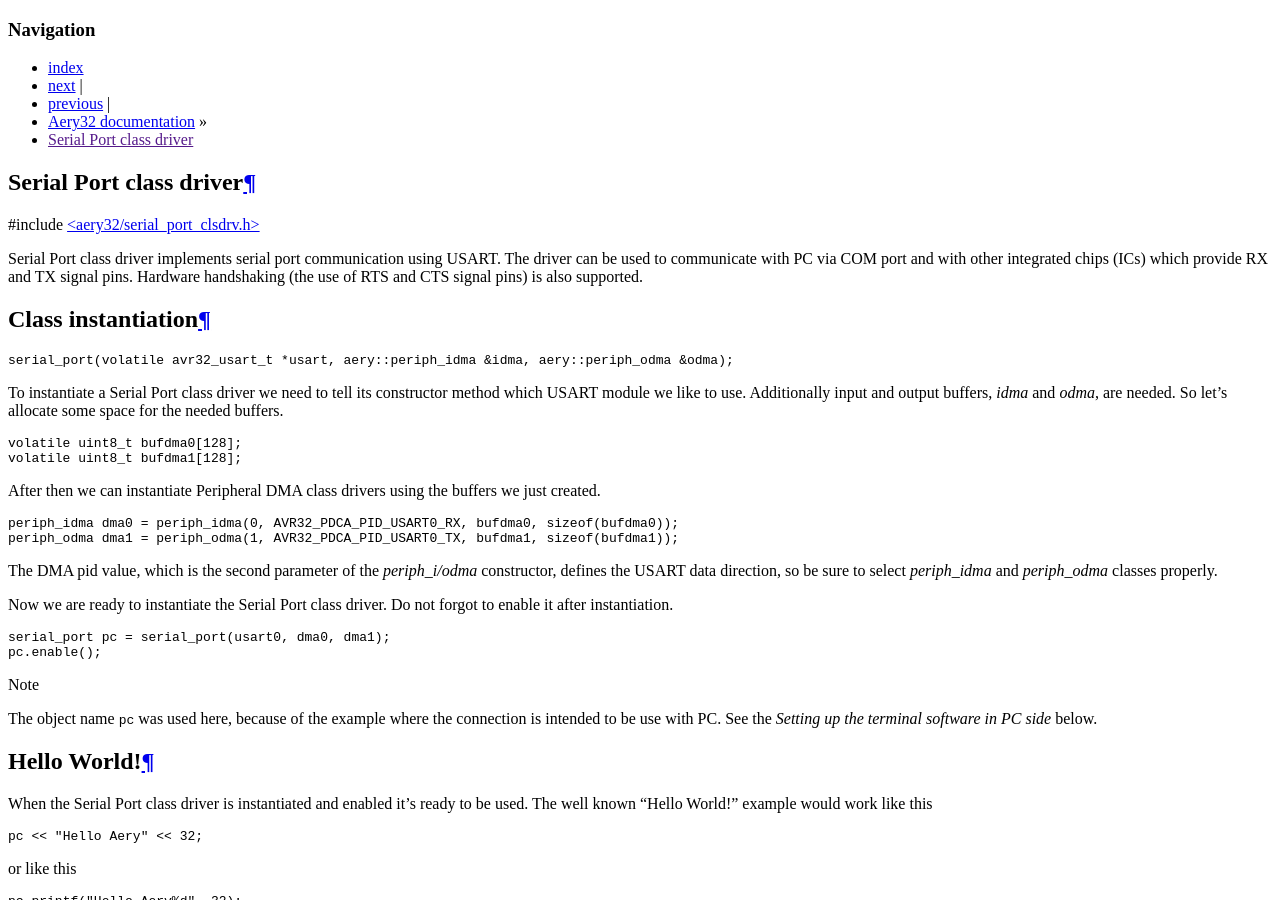
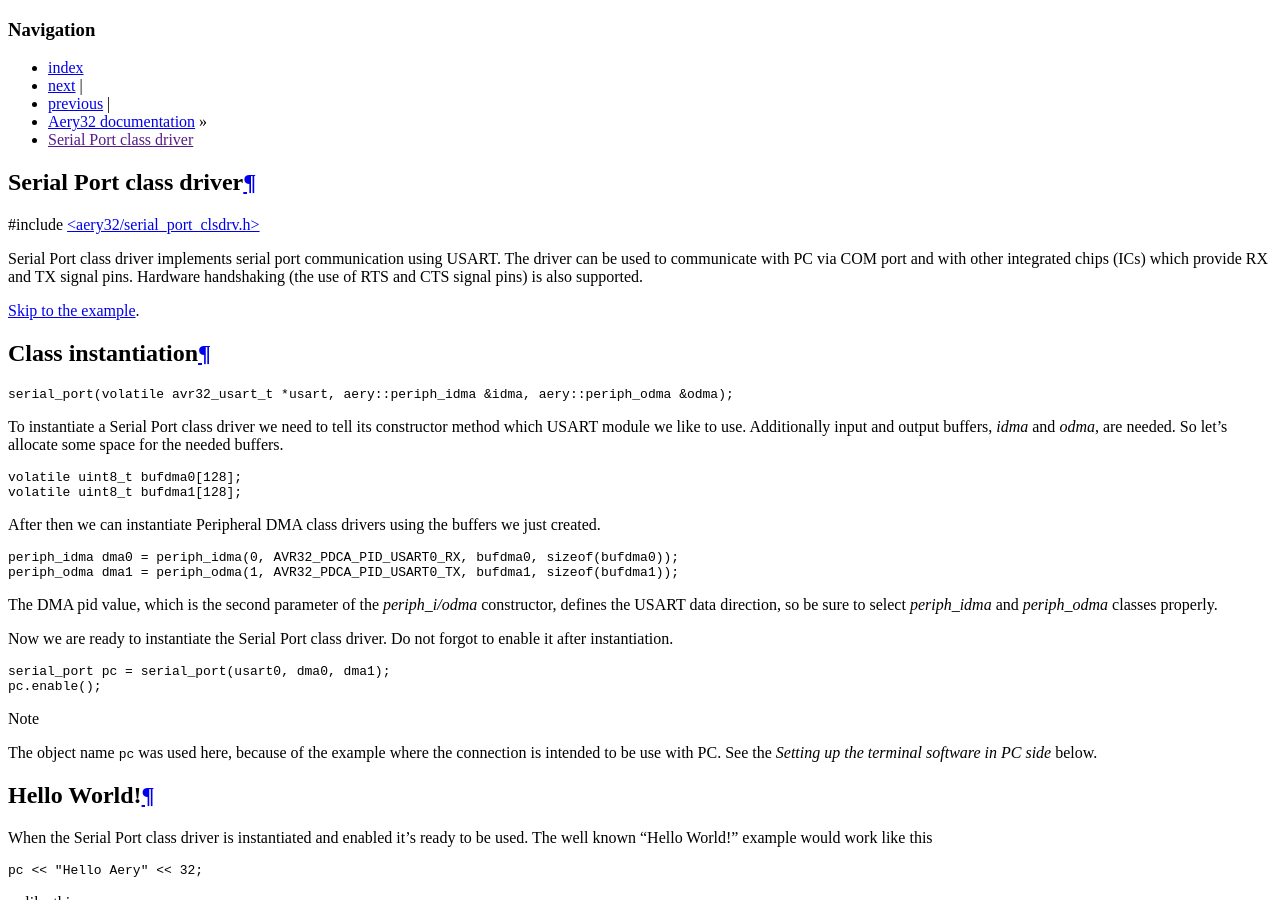
Before and after one commit to aery32/aery32-refguide, a Sphinx documentation site: the page built from source/clsdrv/serial_port.rst, in a window 1280 px wide and 900 px high. Built offline with Sphinx 7.4.7, drawn with Linux system fonts in a browser that asks for light colours.

Commit message:
Update clsdrv/serial_port.rst

```diff
--- a/source/clsdrv/serial_port.rst
+++ b/source/clsdrv/serial_port.rst
@@ -7,6 +7,8 @@ Serial Port class driver implements serial port communication using USART.
 The driver can be used to communicate with PC via COM port and with other
 integrated chips (ICs) which provide RX and TX signal pins. Hardware
 handshaking (the use of RTS and CTS signal pins) is also supported.
+
+`Skip to the example <https://github.com/aery32/aery32/blob/master/examples/serial_port_class_driver.cpp>`_.
 
 Class instantiation
 -------------------
```
